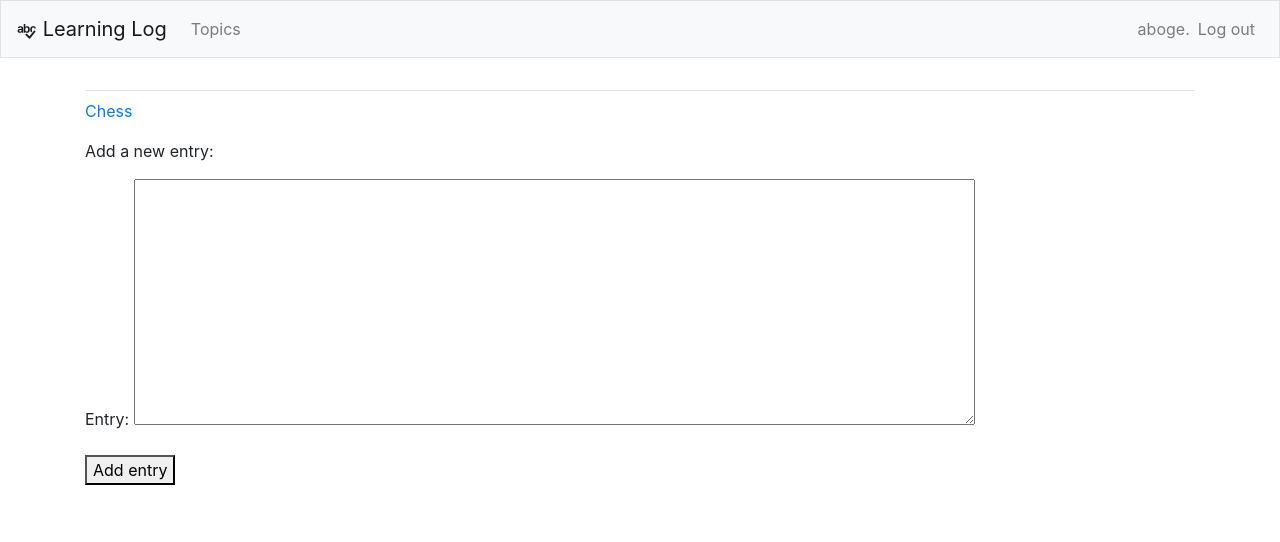
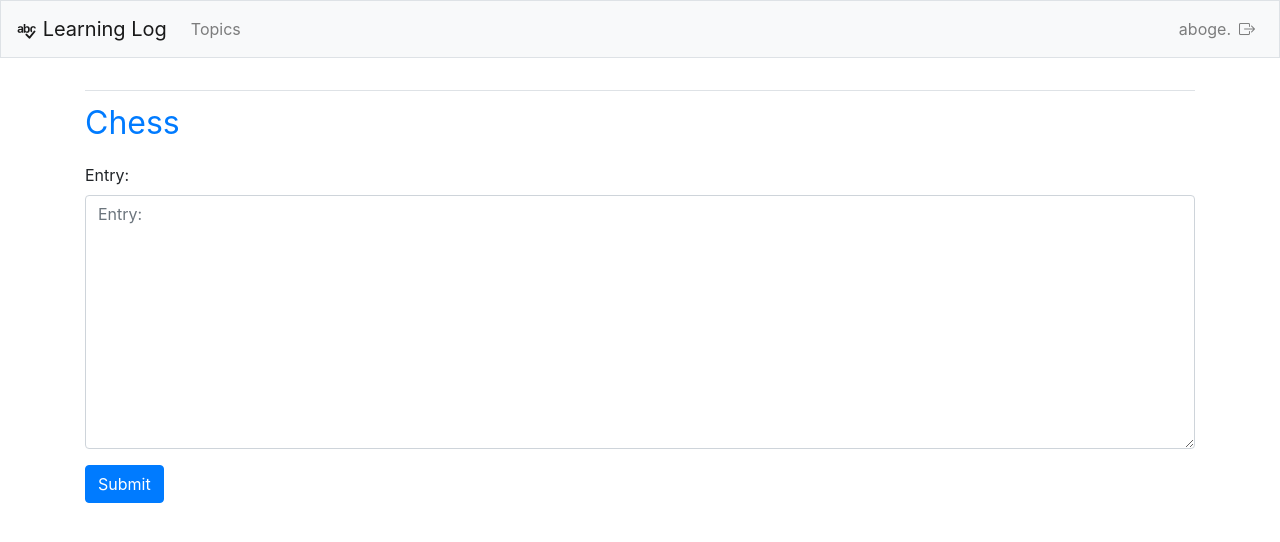
Before and after one commit to AbogeJr/django-learning-log, a Django app: page /new_entry/1/ in a window 1280 px wide. Shown: the top 542 px of the page. Run offline with Django 4.2, Linux system fonts and the light colour scheme; a user stored in the database is signed in; data comes from the database, SQL or seed files in the repository; both versions use the stored data as it was after the commit; some libraries are stand-ins or nearby versions.

Commit message:
styling entry pages

```diff
--- a/learning_logs/templates/learning_logs/base.html
+++ b/learning_logs/templates/learning_logs/base.html
@@ -6,7 +6,6 @@
         <meta name="viewport" content="width=device-width, initial-scale=1, shrink-to-fit=no">
         <link rel="stylesheet" href="https://cdn.jsdelivr.net/npm/bootstrap-icons@1.8.1/font/bootstrap-icons.css">
         <title> Learning Log</title>
-        <link rel="shortcut icon" href="favicon.ico" type="image/x-icon">
         {% bootstrap_css %}
         {% bootstrap_javascript jquery='full' %}
     </head>
@@ -27,7 +26,7 @@
                     <span class="navbar-text"}>{{ user.username }}.</span>
                     </li>
                     <li class="nav-item">
-                    <a class="nav-link" href="{% url 'users:logout' %}">Log out</a>
+                    <a class="nav-link" href="{% url 'users:logout' %}"><i title="Log out" class="bi-box-arrow-right" style="font-size: 2 rem;"></i></a>
                     </li>
                     {% else %}
                     <li class="nav-item">
--- a/learning_logs/templates/learning_logs/new_entry.html
+++ b/learning_logs/templates/learning_logs/new_entry.html
@@ -1,11 +1,16 @@
 {% extends "learning_logs/base.html" %}
 
+{% load bootstrap4 %}
+
 {% block content %}
-    <p><a href="{% url 'learning_logs:topic' topic.id %}">{{ topic }}</a></p>
-    <p>Add a new entry:</p>
-    <form action="{% url 'learning_logs:new_entry' topic.id %}" method='post'>
-        {% csrf_token %}
-        {{ form.as_p }}
-    <button name='submit'>Add entry</button>
-    </form>
+<p style="font-size: 2rem;"><a href="{% url 'learning_logs:topic' topic.id %}">{{ topic }}</a></p>
+
+<form action="{% url 'learning_logs:new_entry' topic.id %}" method='post'>
+    {% csrf_token %}
+    {% bootstrap_form form %}
+    {% buttons %}
+        <button name="submit" class="btn btn-primary">Submit</button>
+    {% endbuttons %}
+</form>
+
 {% endblock content %}
--- a/learning_logs/templates/learning_logs/topic.html
+++ b/learning_logs/templates/learning_logs/topic.html
@@ -3,12 +3,12 @@
     <h3>{{ topic }}</h3>
 {% endblock page_header %}
 {% block content %}
-<p><a href="{% url 'learning_logs:new_entry' topic.id %}">Add new entry</a></p>
+<p class="text-center"><a href="{% url 'learning_logs:new_entry' topic.id %}"><i title="Add Entry" style="font-size: 2rem;" class="bi-plus-circle m-3"></i> </a></p>
 {% for entry in entries %}
     <div class="card mb-3">
-        <h4 class="card-header">
+        <h4 class="card-header d-flex justify-content-between">
         {{ entry.date_added|date:'M d, Y H:i' }}
-        <small><a href="{% url 'learning_logs:edit_entry' entry.id %}">edit entry</a>
+        <small><a href="{% url 'learning_logs:edit_entry' entry.id %}"><i title="Edit" style="color: black;" class="bi-pencil-fill"></i></a>
         </small></h4>
     <div class="card-body">
         {{ entry.text|linebreaks }}
--- a/users/templates/registration/register.html
+++ b/users/templates/registration/register.html
@@ -1,5 +1,11 @@
 {% extends "learning_logs/base.html" %}
+<style>
 
+    .helptext{
+      visibility: hidden;
+    }
+
+ </style>
 {% load bootstrap4 %}
 
 {% block page_header %}
--- a/users/views.py
+++ b/users/views.py
@@ -1,6 +1,8 @@
 from django.shortcuts import render, redirect
 from django.contrib.auth import login
 from django.contrib.auth.forms import UserCreationForm
+
+#User creation Form mod
 # Create your views here.
 
 def register(request):
```
Also changed, not shown: learning_logs/templates/learning_logs/edit_entry.html (+8 -3 lines), db.sqlite3.
